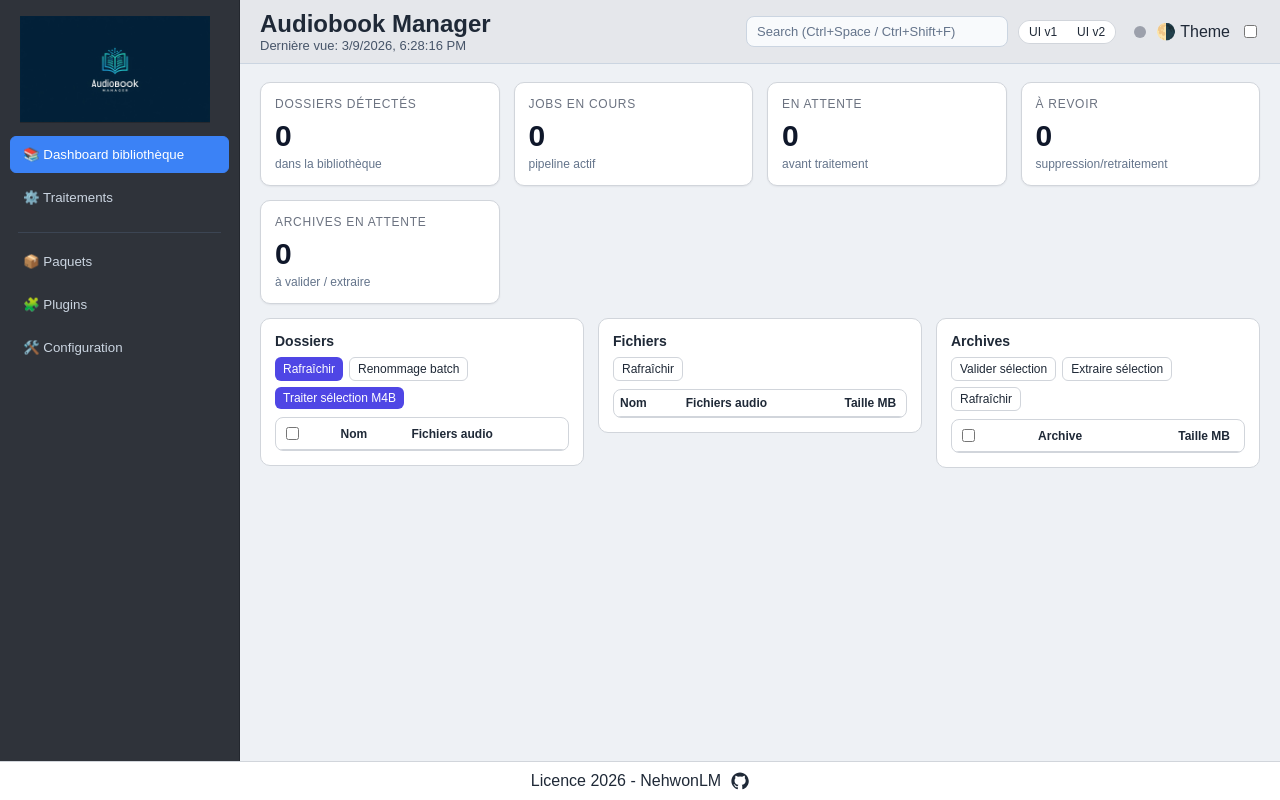
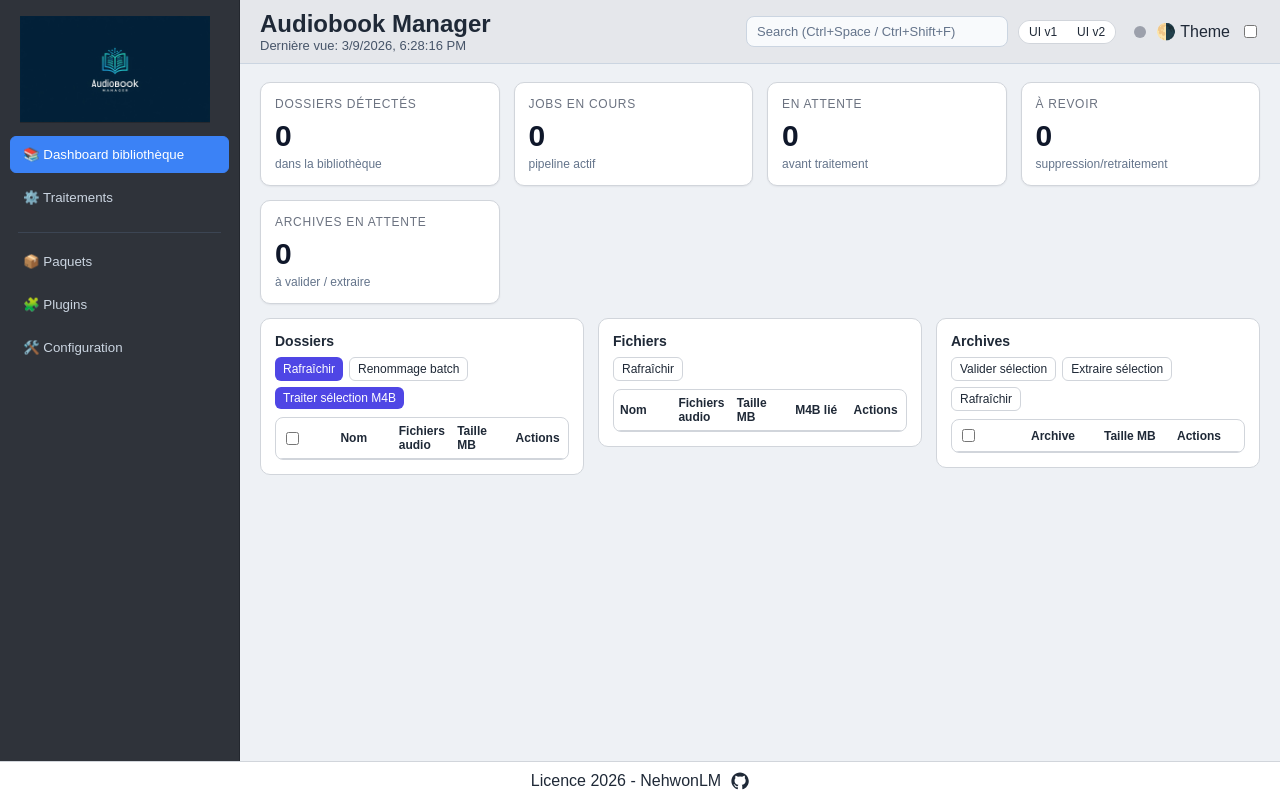
Before and after one commit to Nehwon/audiobook-master, a Flask app: template templates/index_v2.html in a window 1280 px wide. Run offline with Flask 3, Linux system fonts and the light colour scheme; the template is opened without the code that fills it, so the values that code supplies are empty; parts of the project's set-up code (start-up, migrations or seed data) failed here and were passed over; some libraries are stand-ins or nearby versions.

Commit message:
Fix dashboard panel button overflow in UI v2

```diff
--- a/templates/index_v2.html
+++ b/templates/index_v2.html
@@ -147,9 +147,10 @@
         .panel-head { display:flex; flex-direction:column; align-items:flex-start; gap:8px; margin-bottom:8px; }
         .panel-actions { display:flex; flex-wrap:wrap; gap:6px; }
         .panel-actions button { font-size:12px; padding:4px 8px; }
-        .panel-body { overflow:auto; min-height:0; border:1px solid var(--border); border-radius:8px; }
-        .panel-body table { min-width:520px; }
-        .panel-body th, .panel-body td { font-size:12px; padding:6px; }
+        .panel-body { overflow-y:auto; overflow-x:hidden; min-height:0; border:1px solid var(--border); border-radius:8px; }
+        .panel-body table { width:100%; table-layout:fixed; min-width:0; }
+        .panel-body th, .panel-body td { font-size:12px; padding:6px; overflow-wrap:anywhere; word-break:break-word; }
+        .panel-body td button { font-size:11px; padding:3px 6px; line-height:1.2; max-width:100%; }
         .sidebar .tab.active { background:#3b82f6; border-color:#3b82f6; color:#fff; }
         .sidebar .tab.packet-tab,.sidebar .tab.plugin-tab,.sidebar .tab.config-tab { background:transparent; border-color:transparent; color:#cbd5e1; }
         .sidebar .tab.packet-tab.active,.sidebar .tab.plugin-tab.active,.sidebar .tab.config-tab.active { background:#2563eb; border-color:#2563eb; color:#fff; }
```
